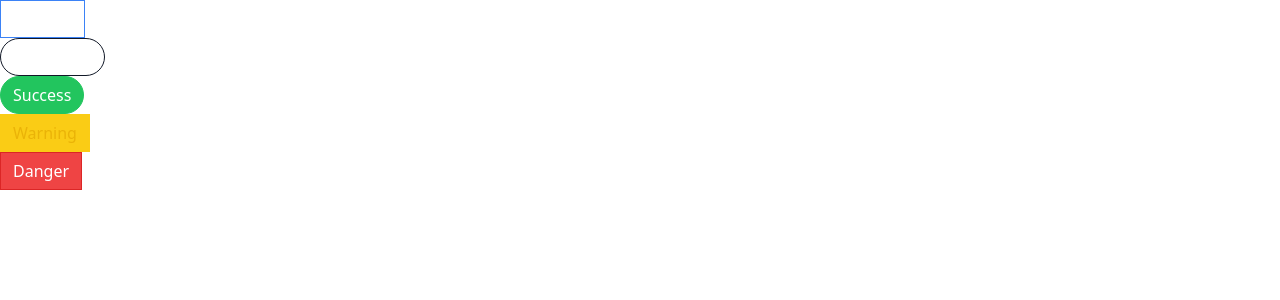
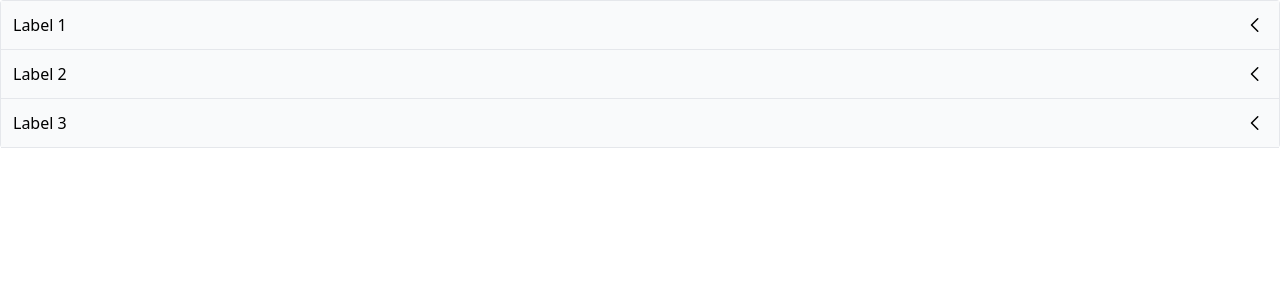
Before and after one commit to jaymistry456/react-components, a React (Create React App) app: page / in a window 1280 px wide. Shown: the top 300 px of the page. Built offline with nearby package versions, Linux system fonts and the light colour scheme.

Commit message:
adding Accordion component

```diff
--- a/src/App.js
+++ b/src/App.js
@@ -1,25 +1,26 @@
-import Button from "./Button";
+import Accordion from "./components/Accordion";
 
 function App() {
-    return (
-        <div>
-            <div>
-                <Button primary outline>Primary</Button>
-            </div>
-            <div>
-                <Button secondary rounded outline>Secondary</Button>
-            </div>
-            <div>
-                <Button success rounded>Success</Button>
-            </div>
-            <div>
-                <Button warning outline>Warning</Button>
-            </div>
-            <div>
-                <Button danger>Danger</Button>
-            </div>
-        </div>
-    );
+
+    const items = [
+        {
+            id: '1',
+            label: 'Label 1',
+            content: 'Content 1'
+        },
+        {
+            id: '2',
+            label: 'Label 2',
+            content: 'Content 2'
+        },
+        {
+            id: '3',
+            label: 'Label 3',
+            content: 'Content 3'
+        }
+    ];
+
+    return <Accordion items={items} />;
 }
 
 export default App;
--- /dev/null
+++ b/src/components/Accordion.js
@@ -0,0 +1,37 @@
+import { useState } from 'react';
+import { GoChevronDown, GoChevronLeft } from "react-icons/go";
+
+function Accordion({ items }) {
+    const [expandedIndex, setExpandedIndex] = useState(-1);
+
+    const handleClick = (nextIndex) => {
+        if(expandedIndex === nextIndex) {
+            setExpandedIndex(-1);
+        }
+        else {
+            setExpandedIndex(nextIndex);
+        }
+    };
+
+    const renderedItems = items.map((item, index) => {
+        const isExpanded = index === expandedIndex;
+
+        const icon = <span className='text-2xl'>
+            {isExpanded ? <GoChevronDown /> : <GoChevronLeft />}
+        </span>;
+
+        return (
+            <div key={item.id}>
+                <div className='flex justify-between p-3 bg-gray-50 border-b items-center cursor-pointer' onClick={() => handleClick(index)}>
+                    {item.label}
+                    {icon}
+                </div>
+                {isExpanded && <div className='border-b p-5'>{item.content}</div>}
+            </div>
+        );
+    });
+
+    return <div className='border-x border-t rounded'>{renderedItems}</div>
+}
+
+export default Accordion;
--- /dev/null
+++ b/src/pages/ButtonPage.js
@@ -0,0 +1,25 @@
+import Button from "../components/Button";
+
+function ButtonPage() {
+    return (
+        <div>
+            <div>
+                <Button primary outline>Primary</Button>
+            </div>
+            <div>
+                <Button secondary rounded outline>Secondary</Button>
+            </div>
+            <div>
+                <Button success rounded>Success</Button>
+            </div>
+            <div>
+                <Button warning outline>Warning</Button>
+            </div>
+            <div>
+                <Button danger>Danger</Button>
+            </div>
+        </div>
+    );
+}
+
+export default ButtonPage;
```
Also changed, not shown: src/components/Button.js (renamed from src/Button.js).
